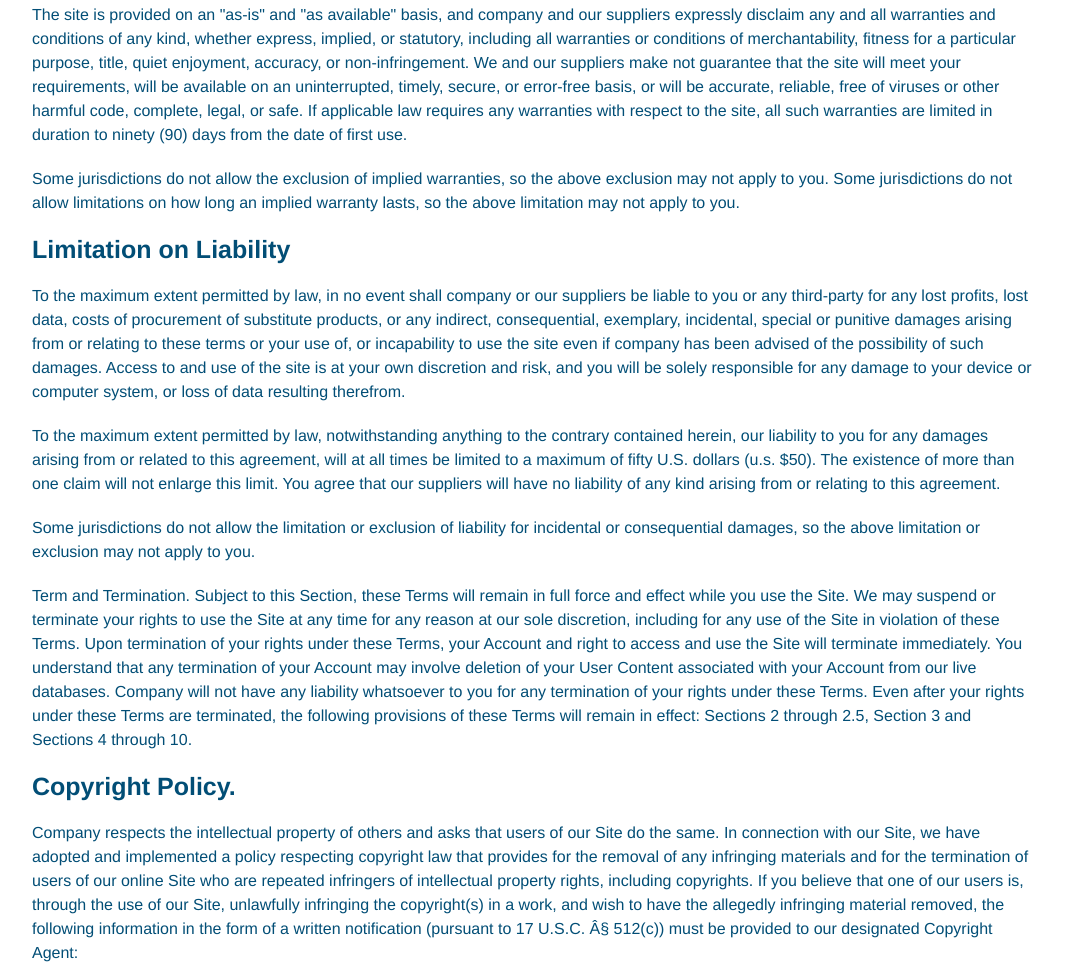
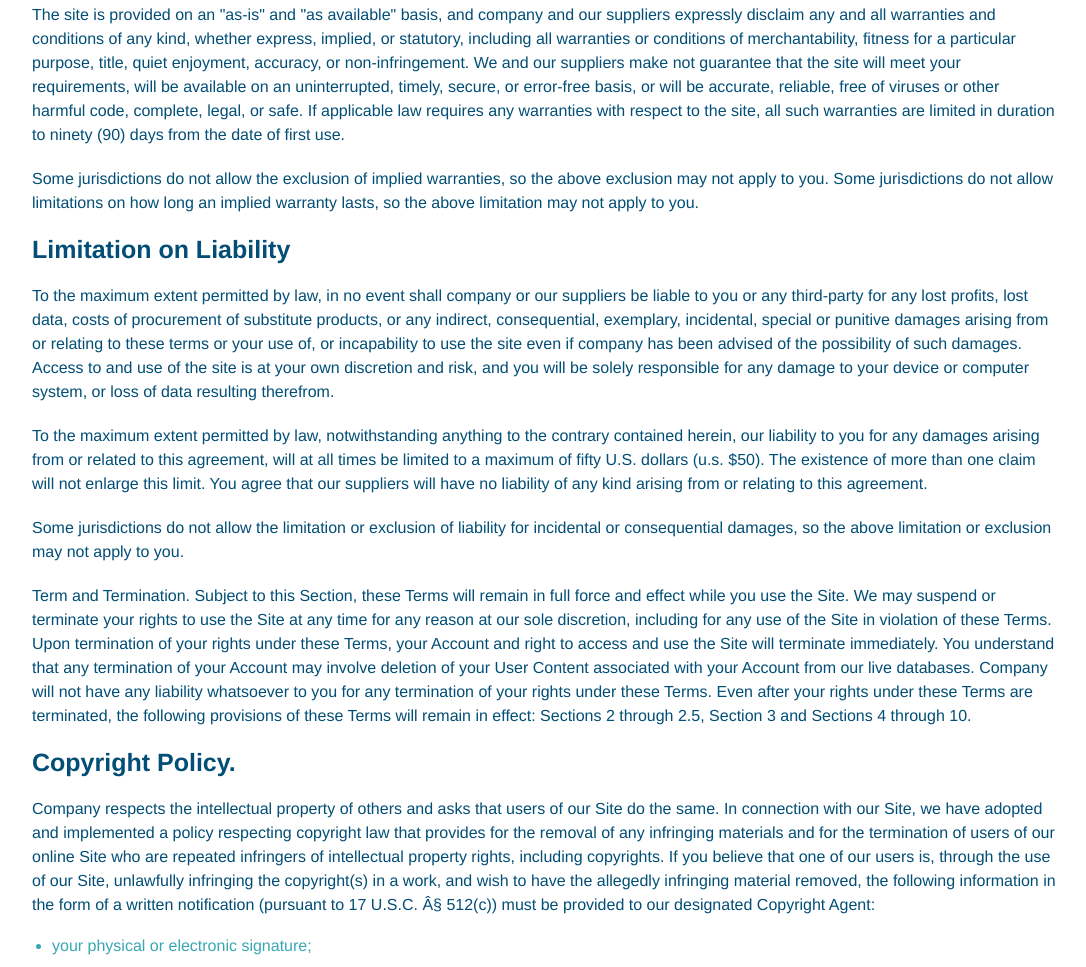
Before and after one commit to PrimitiveJ/run-buddy, a plain HTML site: page privacy-policy.html in a window 1280 px wide. Shown: the part 1833-2800 px from the top of the page, without its empty margins (96-1182 px from the left). Drawn offline with Linux system fonts and the light colour scheme.

Commit message:
Code Snapshot replacement

```diff
--- a/assets/css/secondary-styles.css
+++ b/assets/css/secondary-styles.css
@@ -7,39 +7,36 @@
 
 .page-title {
   color: #fce138;
+  display: inline-block;
   border-bottom: 4px solid #fce138;
   padding: 0 80px 15px 80px;
   font-weight: normal;
   font-size: 42px;
-      font-style:italic;
-  }
-
-  .page-title h2 {
-      display: inline-block;
+  font-style: italic;
 }
 
 .secondary-content {
   width: 80%;
-      margin: auto;
-    color:#024e76;
+  margin: 0 auto;
+  color: #024e76;
 }
 
 .secondary-content h3 {
   font-size: 25px;
-      margin: 20px 20px 0 0;
+  margin: 20px 0;
 }
 
 .secondary-content p {
   font-size: 16px;
   line-height: 1.5;
-      margin: 20px 20px 0 0;
+  margin: 20px 0;
 }
 
 .secondary-content ul {
-      margin: 15px 15px 20px 20px;
+  margin: 15px 20px;
 }
 
 .secondary-content li {
-      color:#39a6b2;
-      margin: 10px 10px 0 0;
+  color: #39a6b2;
+  margin: 10px 0;
 }
--- a/privacy-policy.html
+++ b/privacy-policy.html
@@ -1,13 +1,14 @@
 <!DOCTYPE html>
 <html lang="en">
+
 <head>
-    <meta charset="UTF-8">
-    <meta http-equiv="X-UA-Compatible" content="IE=edge">
-    <meta name="viewport" content="width=device-width, initial-scale=1.0">
+  <meta charset="UTF-8" />
   <title>Privacy Policy - Run Buddy</title>
   <link rel="stylesheet" href="./assets/css/style.css" />
   <link rel="stylesheet" href="./assets/css/secondary-styles.css" />
+
 </head>
+
 <body>
   <header>
     <h1>
@@ -35,12 +36,15 @@
       </ul>
     </nav>
   </header>
+
   <section class="hero">
     <h2 class="page-title">
       Privacy Policy
     </h2>
   </section>
+
   <article class="secondary-content">
+
     <p>
       Website Terms of Use
     </p>
@@ -148,7 +152,8 @@
     <p>
       Cookies and Web Beacons. Like any other website, Run Buddy uses â€˜cookiesâ€™. These cookies are used to store
       information including visitorsâ€™ preferences, and the pages on the website that the visitor accessed or visited.
-            The information is used to optimize the usersâ€™ experience by customizing our web page content based on visitorsâ€™
+      The information is used to optimize the usersâ€™ experience by customizing our web page content based on
+      visitorsâ€™
       browser type and/or other information.
     </p>
 
@@ -459,7 +464,10 @@
     <p>
       Email: info@runbuddy.io
     </p>
+
   </article>
+
+
   <!-- footer -->
   <footer>
     <h2>❤️ Made with love by Run Buddy.</h2>
@@ -468,6 +476,6 @@
       &copy; 2019 Run Buddy, Inc.
     </div>
   </footer>
+</body>
 
-</body>
 </html>
```
Lines whose indentation alone changed are shown as unchanged.
